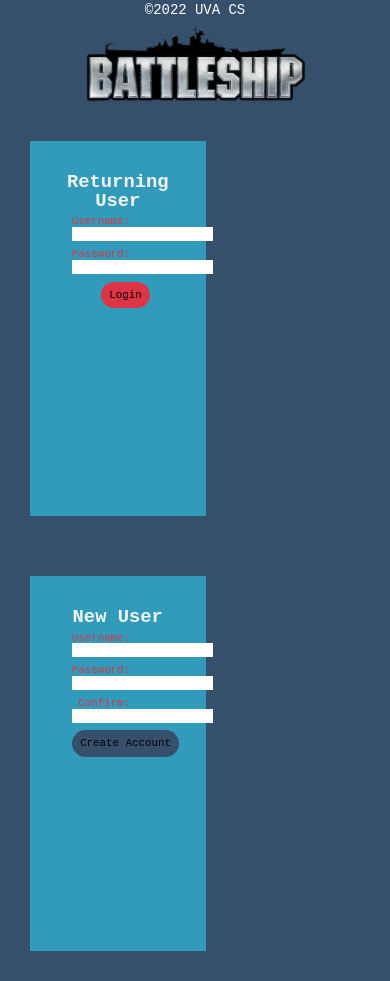
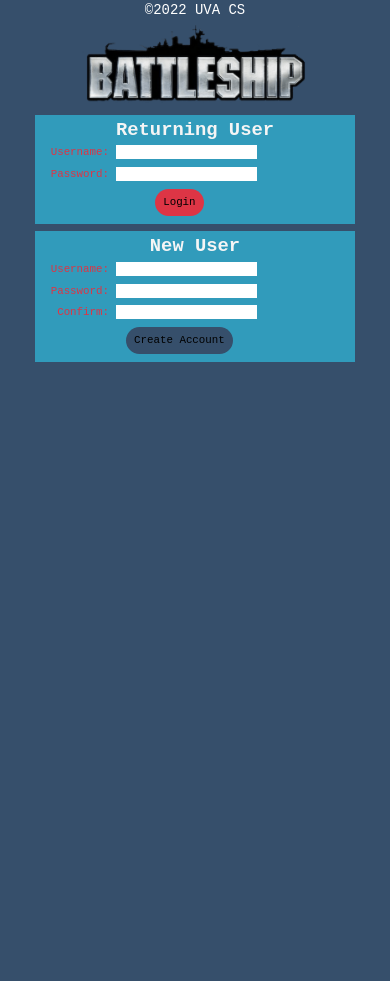
Before and after one commit to iangsohan/Battleship, a PHP site: page /login.html in a window 390 px wide. Shown: the part 22-1003 px from the top of the page. After the commit the page ends 384 px from the top, so only its background shows below. Run offline with PHP 8.4, Linux system fonts and the light colour scheme.

Commit message:
added responsiveness to login

```diff
--- a/login.html
+++ b/login.html
@@ -33,9 +33,9 @@
             </div>
         </section>
         <section>
-            <div class="login col-5">
-                <h1>Returning User</h1>
-                <div>
+            <div class="content col-6">
+                <div class="login">
+                    <h1>Returning User</h1>
                     <form>
                         <p>Username: <input type="text"></input></p>
                         <p>Password: <input type="text"></input></p>
@@ -43,9 +43,9 @@
                     </form>
                 </div>
             </div>
-            <div class="login col-5">
-                <h1>New User</h1>
-                <div>
+            <div class="content col-6">
+                <div class="login">
+                    <h1>New User</h1>
                     <form>
                         <p>Username: <input type="text"></input></p>
                         <p>Password: <input type="text"></input></p>
--- a/styles/main.css
+++ b/styles/main.css
@@ -137,6 +137,44 @@ th {
     font-weight: bold;
 }
 
+.btn {
+    border-radius: 0;
+}
+
+.login {
+    background-color: #319bbb;
+    padding: 1vw;
+    margin: 1vw;
+}
+
+.login h1 {
+    color: #f5f5f5;
+    font-size: calc(12px + 1.75vw);
+    font-weight: bold;
+    margin: 0.5vw;
+}
+
+.login p {
+    color: #dd3545;
+    font-size: calc(4px + 1.75vw);
+    width: 85%;
+    text-align: left;
+}
+
+input[type=submit] {
+    padding: 8px;
+    text-align: center;
+    border-radius: 25px;
+}
+
+#log {
+    background-color: #dd3545;
+}
+
+#create {
+    background-color: #364f6b;
+}
+
 * {
     border-style: none;
     box-sizing: border-box;
@@ -190,45 +228,3 @@ th {
         width: 8.33%;
     }
 }
-
-.btn {
-    border-radius: 0;
-}
-
-.login h1{
-    color: #f5f5f5;
-    font-size: calc(12px + 1.75vw);
-    font-weight: bold;
-    margin: 0.5vw;
-}
-
-.login p{
-    color: #dd3545;
-    font-size: calc(4px + 1.75vw);
-    width: 100%;
-    text-align: left;
-    float:left;
-}
-
-.login {
-    background-color: #319bbb;
-    padding: 30px;
-    width:45%;
-    height: 375px;
-    margin: 30px;
-}
-
-input[type=submit] {
-    padding: 8px;
-    text-align: center;
-    border-radius: 25px;
-}
-
-#log {
-    background-color: #dd3545;
-    float: center;
-}
-
-#create {
-    background-color: #364f6b;
-}
```
